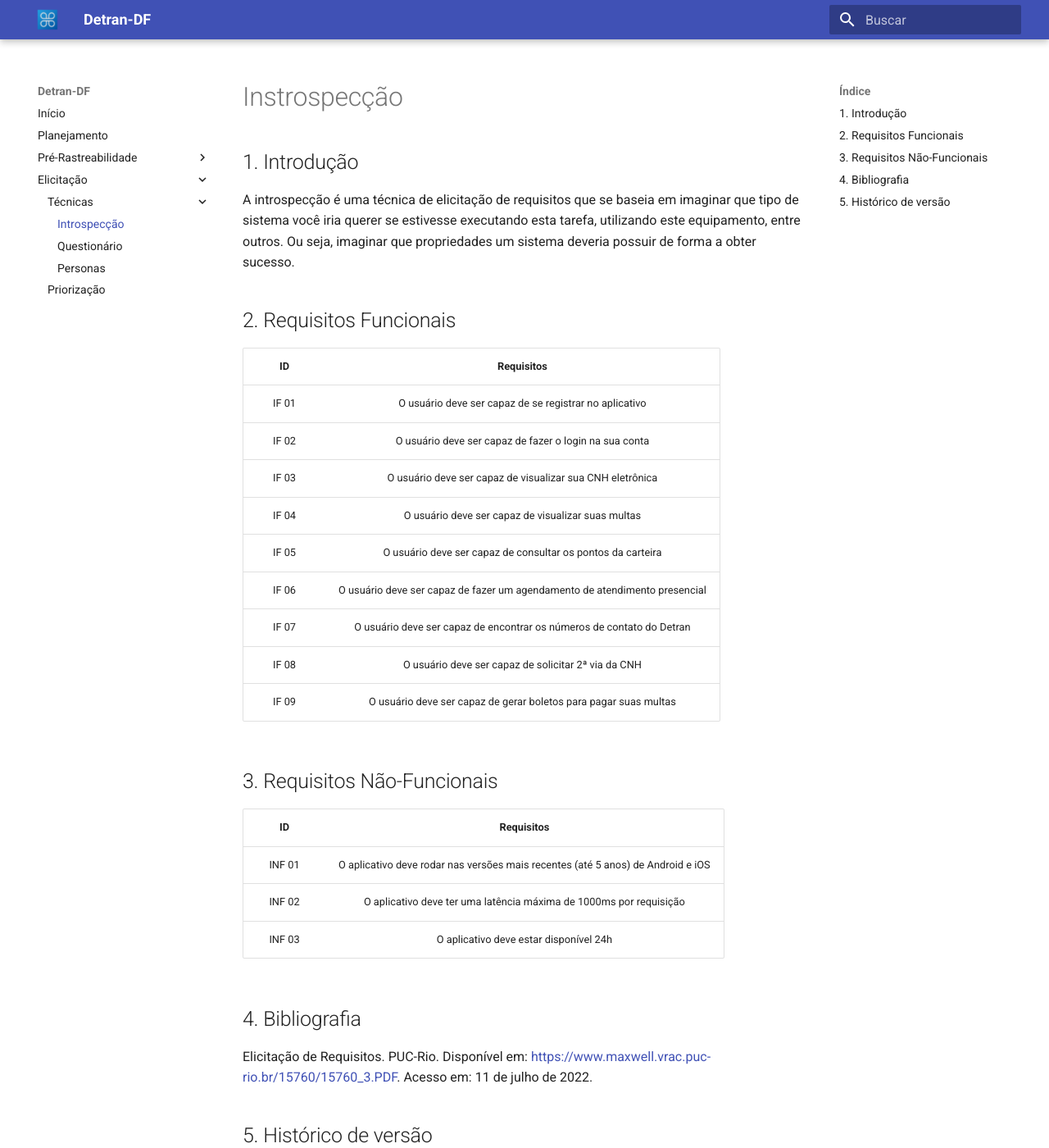
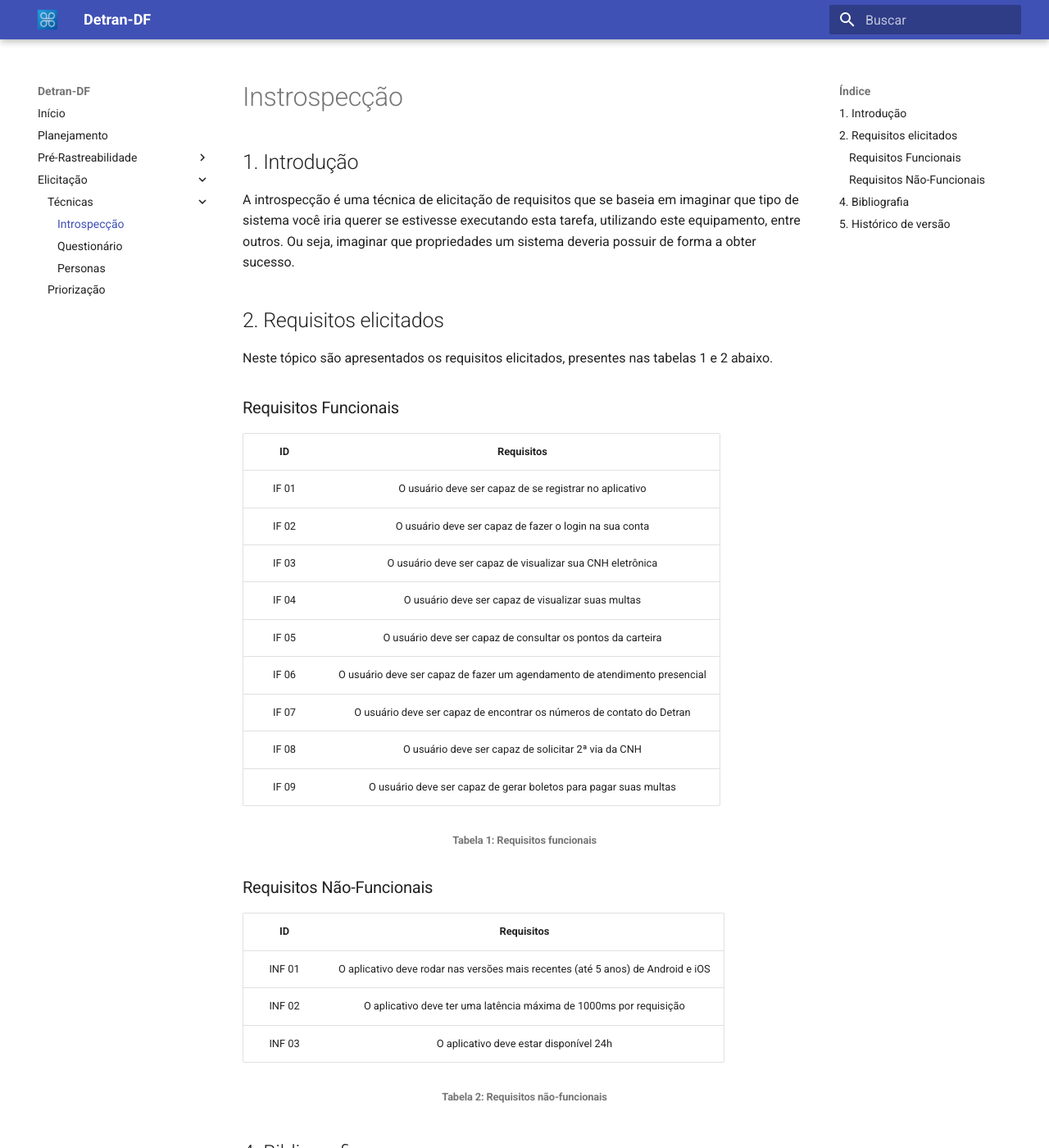
Before and after one commit to Requisitos-de-Software/2022.1-DetranDF, an MkDocs documentation site: the page built from docs/elicitação/introspeccao.md, in a window 1280 px wide and 1400 px high. Shown: the whole window at 82% size. Built offline with MkDocs 1.6.1 and Material for MkDocs 9.7.7, drawn with Linux system fonts in a browser that asks for light colours.

Commit message:
adição de legendas e chamadas no texto

```diff
--- a/docs/elicitação/introspeccao.md
+++ b/docs/elicitação/introspeccao.md
@@ -3,7 +3,11 @@
 ## 1. Introdução
 A introspecção é uma técnica de elicitação de requisitos que se baseia em imaginar que tipo de sistema você iria querer se estivesse executando esta tarefa, utilizando este equipamento, entre outros. Ou seja, imaginar que propriedades um sistema deveria possuir de forma a obter sucesso.
 
-## 2. Requisitos Funcionais
+## 2. Requisitos elicitados
+
+Neste tópico são apresentados os requisitos elicitados, presentes nas tabelas 1 e 2 abaixo.
+
+### Requisitos Funcionais
 | ID | Requisitos |
 |:--:|:--:|
 | IF 01 | O usuário deve ser capaz de se registrar no aplicativo |
@@ -15,13 +19,15 @@
 | IF 07 | O usuário deve ser capaz de encontrar os números de contato do Detran |
 | IF 08 | O usuário deve ser capaz de solicitar 2ª via da CNH |
 | IF 09 | O usuário deve ser capaz de gerar boletos para pagar suas multas |
+<h6 align = "center">Tabela 1: Requisitos funcionais</h6>
 
-## 3. Requisitos Não-Funcionais
+### Requisitos Não-Funcionais
 | ID | Requisitos |
 |:--:|:--:|
 | INF 01 | O aplicativo deve rodar nas versões mais recentes (até 5 anos) de Android e iOS |
 | INF 02 | O aplicativo deve ter uma latência máxima de 1000ms por requisição |
 | INF 03 | O aplicativo deve estar disponível 24h |
+<h6 align = "center">Tabela 2: Requisitos não-funcionais</h6>
 
 ## 4. Bibliografia
 Elicitação de Requisitos. PUC-Rio. Disponível em: <https://www.maxwell.vrac.puc-rio.br/15760/15760_3.PDF>. Acesso em: 11 de julho de 2022.
```
Also changed, not shown: docs/elicitação/questionario.md (+6 -3 lines).
